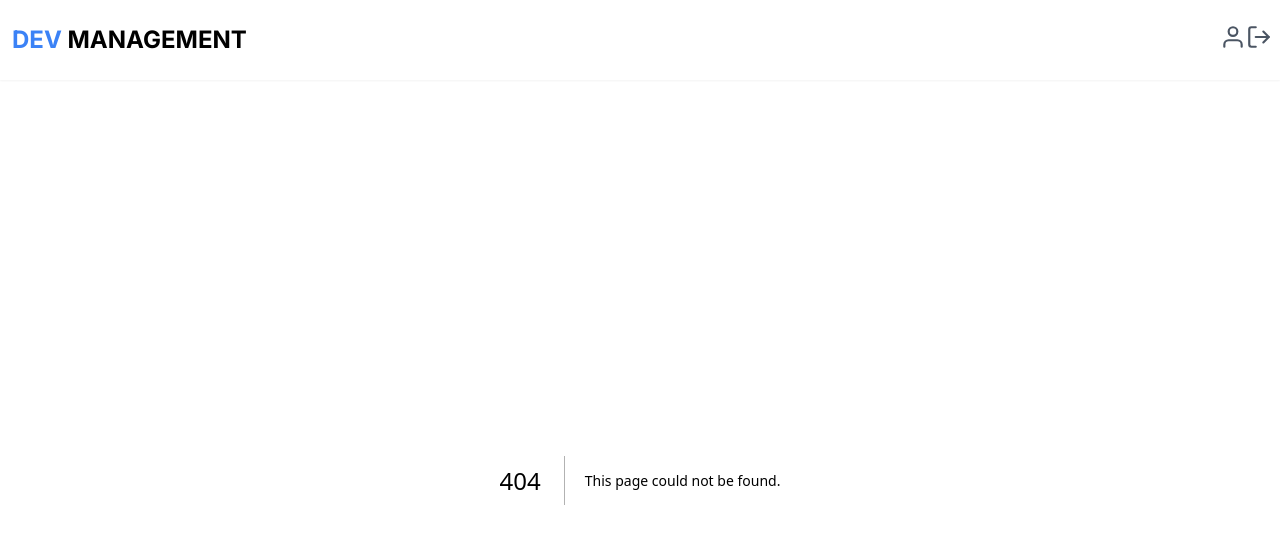
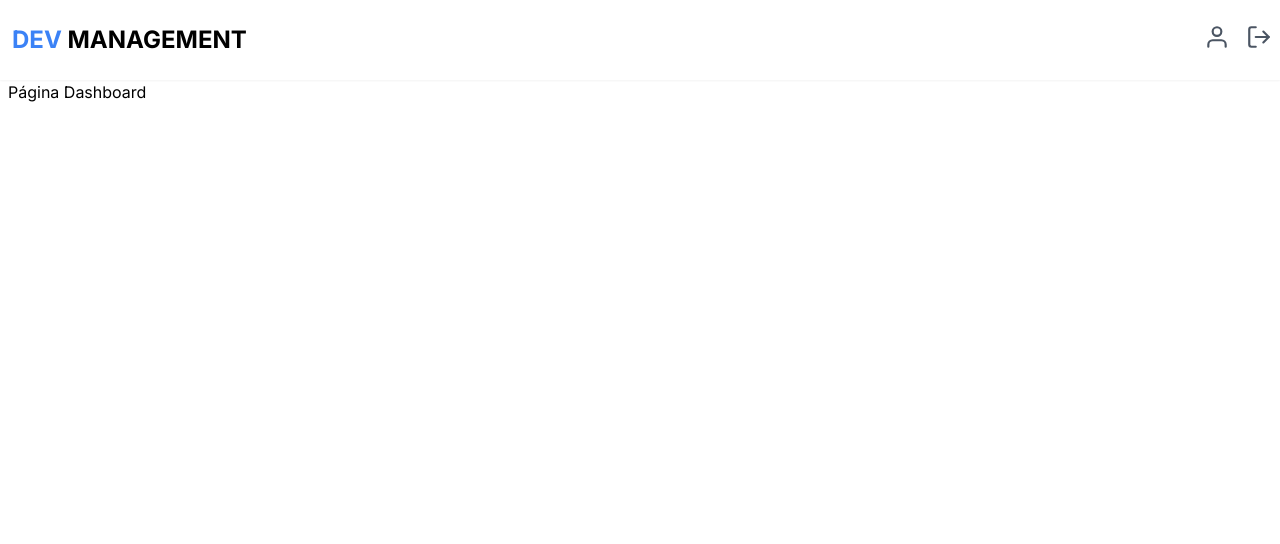
Before and after one commit to KaiD3v/DevManagement, a Next.js app: page /dashboard in a window 1280 px wide. Before the commit this address had no page. Shown: the top 544 px of the page. Built offline with nearby package versions, Linux system fonts and the light colour scheme.

Commit message:
add centralization container component

```diff
--- /dev/null
+++ b/src/app/dashboard/page.tsx
@@ -0,0 +1,11 @@
+import { Container } from "../../components/container";
+
+export default function Dashboard (){
+    return (
+        <div>
+           <Container>
+            <h1>Página Dashboard</h1>
+           </Container>
+        </div>
+    )
+}
--- /dev/null
+++ b/src/components/container/index.tsx
@@ -0,0 +1,9 @@
+import { ReactNode } from "react";
+
+export function Container ({children}: {children: ReactNode}) {
+    return (
+        <div className="w-ful max-w-7xl mx-auto px-2">
+            {children}
+        </div>
+    )
+}
--- a/src/components/header/index.tsx
+++ b/src/components/header/index.tsx
@@ -10,7 +10,7 @@
             <span className="text-blue-500">DEV</span> MANAGEMENT
           </h1>
         </Link>
-        <div className="flex items-baseline">
+        <div className="flex gap-4 items-baseline">
           <Link href={"/dashboard"}>
             <FiUser size={26} color="#4b5563" />
           </Link>
```
